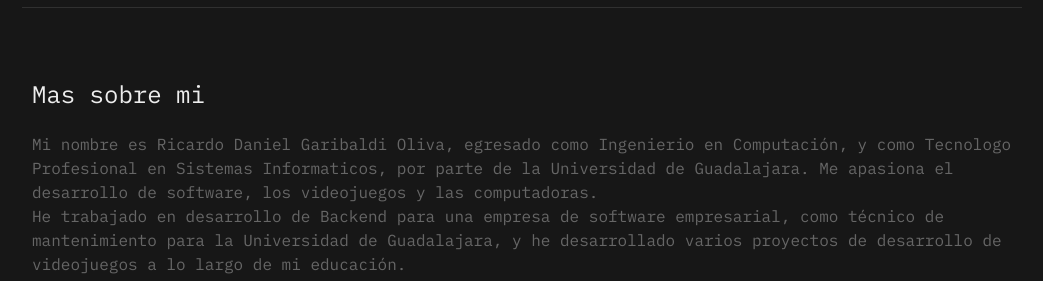
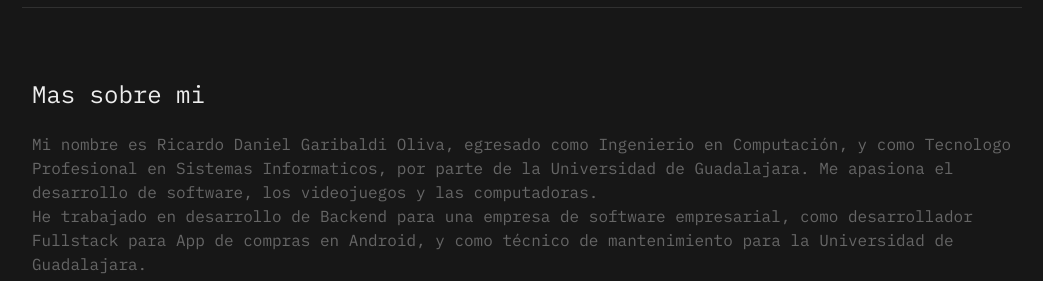
Before and after one commit to ricky-daniel13/portafolio, a plain HTML site: page index.html in a window 1280 px wide. Shown: the part 692-973 px from the top of the page, without its empty margins (118-1161 px from the left). Drawn offline with Linux system fonts and the light colour scheme.

Commit message:
Update index.html

```diff
--- a/index.html
+++ b/index.html
@@ -82,7 +82,7 @@
 <section class="uk-margin-small-left uk-margin-small-right uk-margin-large-top uk-margin-large-bottom">
 <h3 class="uk-margin-xlarge-left uk-light">Mas sobre mi</h3>
 <!-- Change here to ur paragraph -->
-<p class="uk-margin-xlarge-left uk-margin-xlarge-right">Mi nombre es Ricardo Daniel Garibaldi Oliva, egresado como Ingenierio en Computación, y como Tecnologo Profesional en Sistemas Informaticos, por parte de la Universidad de Guadalajara. Me apasiona el desarrollo de software, los videojuegos y las computadoras. <br>He trabajado en desarrollo de Backend para una empresa de software empresarial, como técnico de mantenimiento para la Universidad de Guadalajara, y he desarrollado varios proyectos de desarrollo de videojuegos a lo largo de mi educación.</p>
+<p class="uk-margin-xlarge-left uk-margin-xlarge-right">Mi nombre es Ricardo Daniel Garibaldi Oliva, egresado como Ingenierio en Computación, y como Tecnologo Profesional en Sistemas Informaticos, por parte de la Universidad de Guadalajara. Me apasiona el desarrollo de software, los videojuegos y las computadoras. <br>He trabajado en desarrollo de Backend para una empresa de software empresarial, como desarrollador Fullstack para App de compras en Android, y como técnico de mantenimiento para la Universidad de Guadalajara.<br> He desarrollado varios proyectos de desarrollo de videojuegos a lo largo de mi educación.</p>
 <a href="https://github.com/ricky-daniel13" class="uk-margin-xlarge-left uk-button-text uk-light" uk-icon="github"></a> &nbsp;<a href="https://www.linkedin.com/in/ricardo-daniel-garibaldi-oliva-7467a917a/" class=" uk-light uk-button-text" uk-icon="linkedin"></a>
 
 <!-- About Me Ends -->
```
